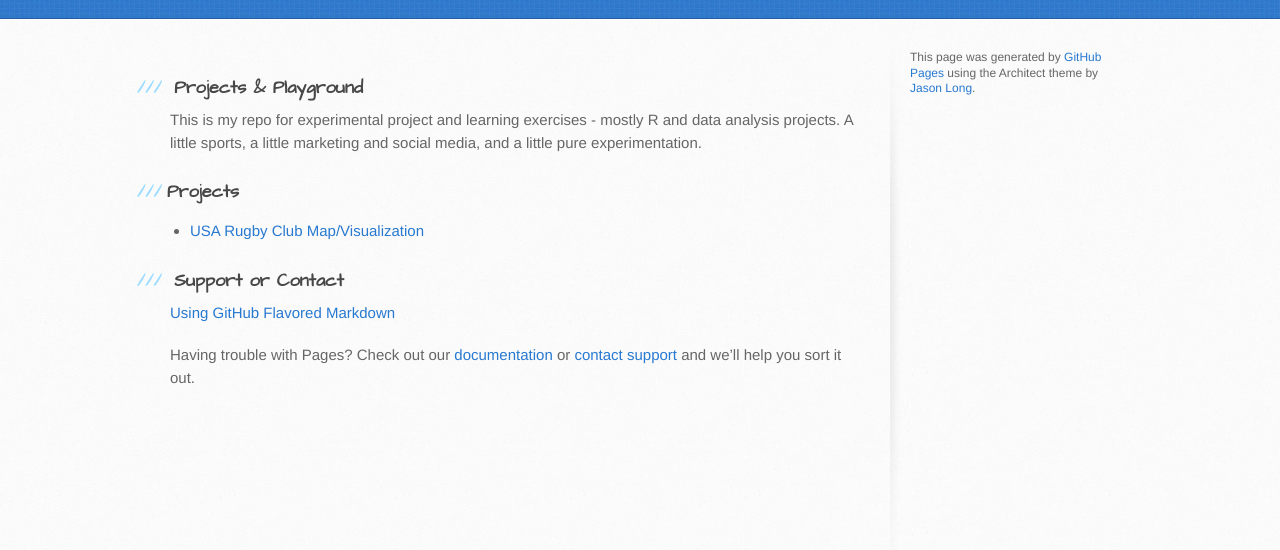
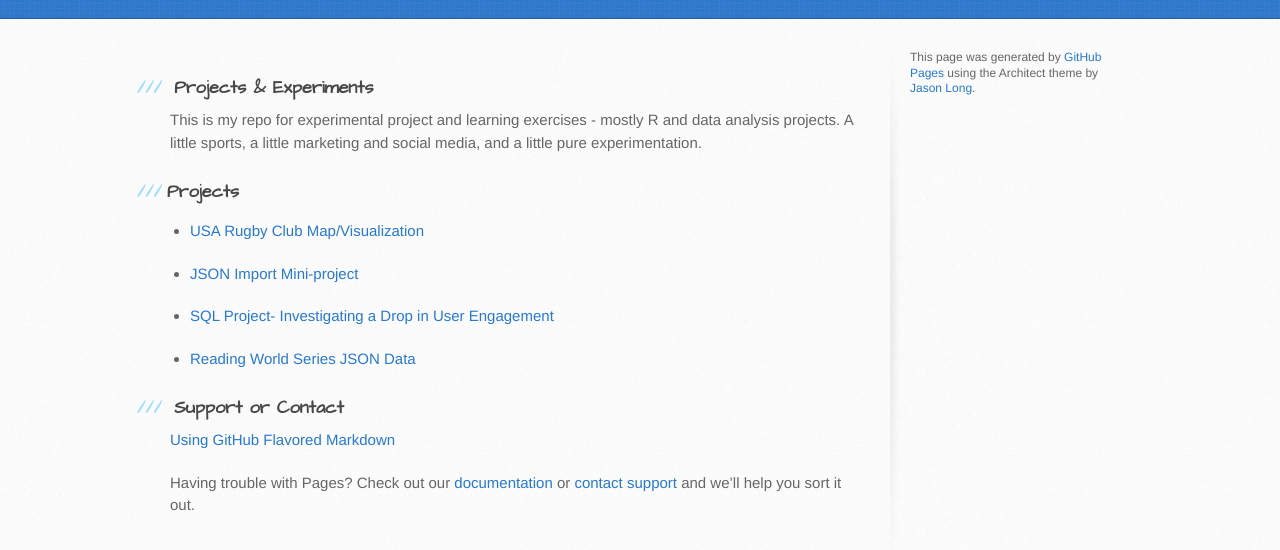
Before and after one commit to chudzikr/chudzikr.github.io, a plain HTML site: page index.html in a window 1280 px wide. Shown: the part 182-732 px from the top of the page. Drawn offline with Linux system fonts and the light colour scheme.

Commit message:
Update index.html

```diff
--- a/index.html
+++ b/index.html
@@ -29,13 +29,22 @@
       <div class="inner clearfix">
         <section id="main-content">
           <h3>
-<a id="welcome-to-github-pages" class="anchor" href="#welcome-to-github-pages" aria-hidden="true"><span aria-hidden="true" class="octicon octicon-link"></span></a>Projects &amp; Playground</h3>
+<a id="welcome-to-github-pages" class="anchor" href="#welcome-to-github-pages" aria-hidden="true"><span aria-hidden="true" class="octicon octicon-link"></span></a>Projects &amp; Experiments</h3>
 
 <p>This is my repo for experimental project and learning exercises - mostly R and data analysis projects. A little sports, a little marketing and social media, and a little pure experimentation.</p>
 
 <h3>Projects</h3>
 <ul>
   <li><a href="https://github.com/chudzikr/USAClubRugbyMap">USA Rugby Club Map/Visualization</a></li>
+</ul>
+<ul>
+  <li><a href="https://github.com/chudzikr/JSON-Mini-Project">JSON Import Mini-project</a></li>
+</ul>
+<ul>
+  <li><a href="https://github.com/chudzikr/SQL-Project-User-Engagement-Drop">SQL Project- Investigating a Drop in User Engagement</a></li>
+</ul>
+<ul>
+  <li><a href="https://github.com/chudzikr/Read_World_Series_Data">Reading World Series JSON Data</a></li>
 </ul>
 
 <h3>
```
